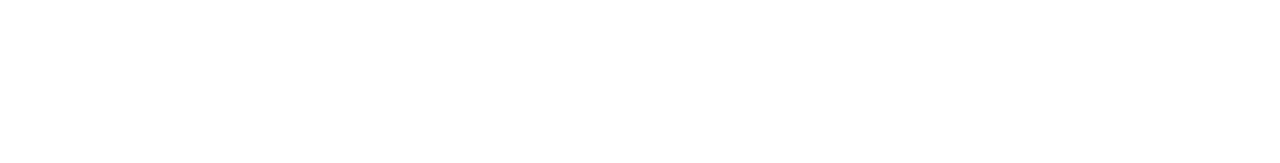
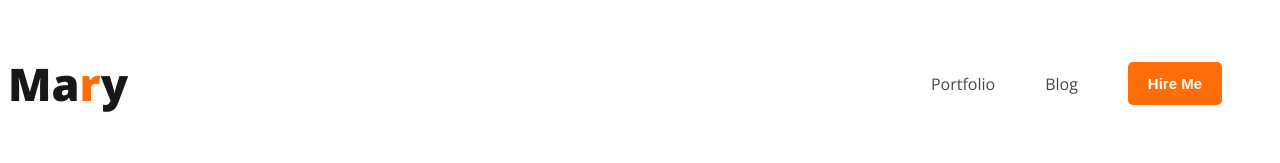
Before and after one commit to Takdir00/web-portfolio, a plain HTML site: page index.html in a window 1280 px wide. Drawn offline with nearby package versions, Linux system fonts and the light colour scheme.

Commit message:
created new files

```diff
--- /dev/null
+++ b/Style/portfolio.css
@@ -0,0 +1,39 @@
+/* common shared styles*/
+body{
+    font-family: "Open Sans", sans-serif;
+
+}
+/* nav related styles */
+nav{
+    display: flex;
+    justify-content: space-between;
+    align-items: center;
+}
+.text-primary{
+    color: #FD6E0A;
+}
+.button-primary{
+    font-size: 15px;
+    border-radius: 5px;
+    background-color: #FD6E0A;
+    font-weight: 550;
+    border: 0;
+    color: white;
+    padding: 13px 20px;
+}
+.nav-title{
+    color: #181818;
+    font-size: 45px;
+    font-weight: 800;
+}
+nav > ul{
+    display: flex;
+    align-items: center;
+}
+nav li{
+    list-style: none;margin-right: 50px;
+}
+nav a{
+    text-decoration: none;
+    color: #474747;
+}
--- a/index.html
+++ b/index.html
@@ -4,10 +4,21 @@
     <meta charset="UTF-8">
     <meta name="viewport" content="width=@, initial-scale=1.0">
     <title>Web Developer Portfolio</title>
+    <link rel="preconnect" href="https://fonts.googleapis.com">
+<link rel="preconnect" href="https://fonts.gstatic.com" crossorigin>
+<link href="https://fonts.googleapis.com/css2?family=Open+Sans:ital,wght@0,300..800;1,300..800&display=swap" rel="stylesheet">
+    <link rel="stylesheet" href="Style/portfolio.css">
 </head>
 <body>
     <header>
-
+        <nav>
+            <h3 class="nav-title">Ma<span class="text-primary">r</span>y</h3>
+            <ul>
+                <li><a href="">Portfolio</a></li>
+                <li><a href="">Blog</a></li>
+                <li><button class="button-primary">Hire Me</button></li>
+            </ul>
+        </nav>
     </header>
     <main>
 
```
